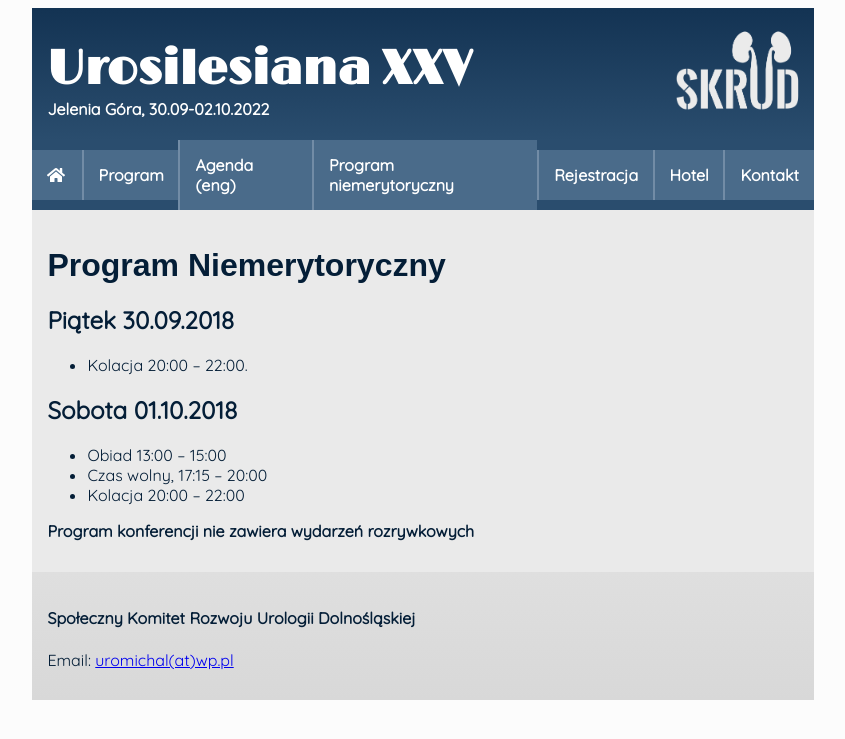
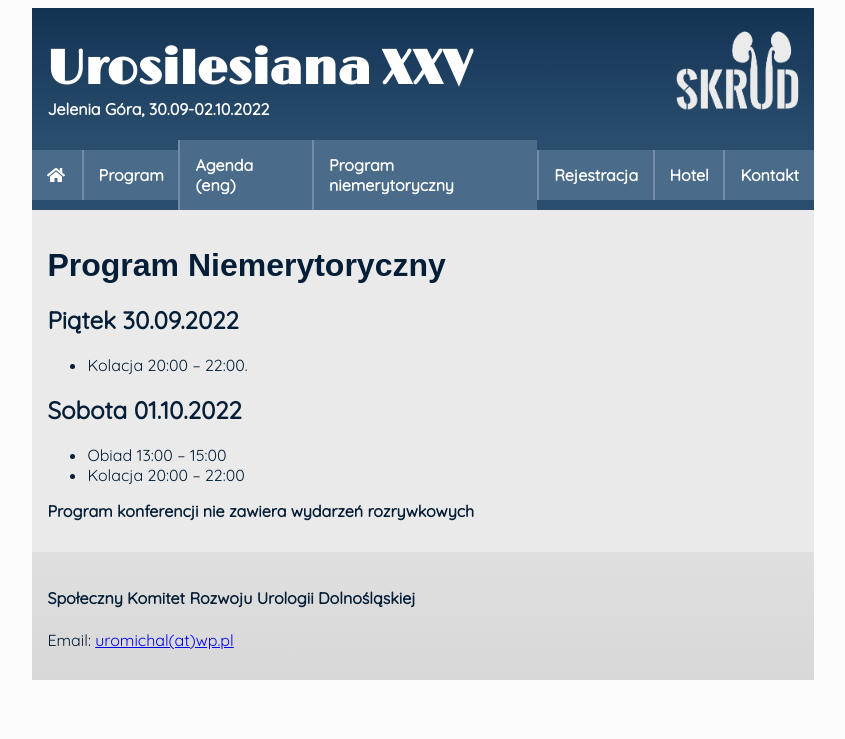
Before and after one commit to ptu-dolnyslask/urosilesiana, a Jekyll site: the page built from pages/program-niemerytoryczny.md, in a window 1280 px wide. Shown: the top 739 px of the page, without its empty margins (217-1062 px from the left). Built offline with Jekyll 4.4.1, drawn with Linux system fonts in a browser that asks for light colours; nearby versions of some CDN libraries; some web fonts are replaced; our own code applies the rules of GitHub Pages for plain Markdown files.

Commit message:
Updated dates

```diff
--- a/pages/program-niemerytoryczny.md
+++ b/pages/program-niemerytoryczny.md
@@ -4,14 +4,13 @@ layout: default
 Program Niemerytoryczny
 ===
 
-Piątek 30.09.2018
+Piątek 30.09.2022
 ---
 * Kolacja 20:00 – 22:00.
 
-Sobota 01.10.2018
+Sobota 01.10.2022
 ---
 * Obiad 13:00 – 15:00
-* Czas wolny, 17:15 – 20:00
 * Kolacja 20:00 – 22:00
 
 **Program konferencji nie zawiera wydarzeń rozrywkowych**
```
Also changed, not shown: pages/kontakt.md (+2 -0 lines), pages/rejestracja.md (+1 -1 lines).
